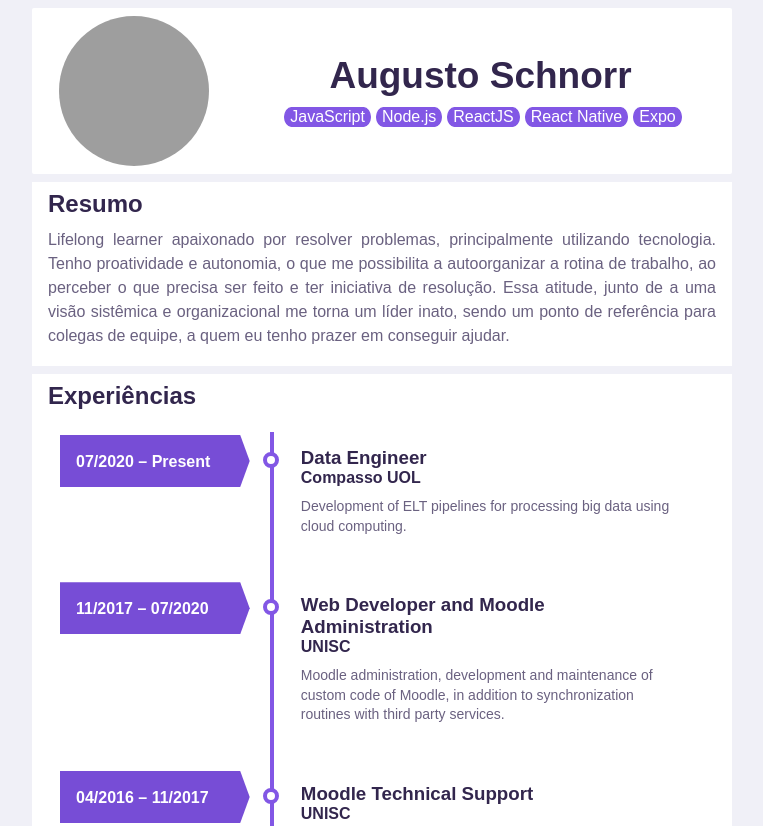
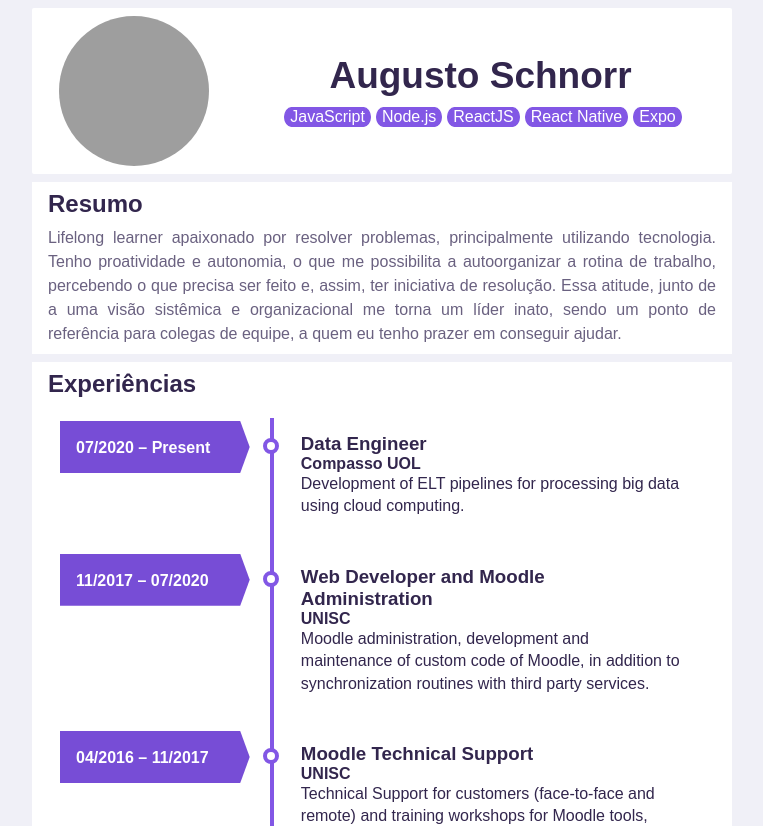
Before and after one commit to Alcsaw/resume-web, a React (Create React App) app: page / in a window 1280 px wide. Shown: the top 826 px of the page, without its empty margins (258-1021 px from the left). Built offline with nearby package versions, Linux system fonts and the light colour scheme; grey boxes are pictures that could not be loaded.

Commit message:
Margin adjustments; CSS cleaning; typo correction in Description

```diff
--- a/src/components/Box/styles.css
+++ b/src/components/Box/styles.css
@@ -11,4 +11,5 @@
 .box strong {
   font-size: 2.4rem;
   color: var(--color-text-title);
+  margin-bottom: 0.8rem;
 }
--- a/src/components/Description/index.tsx
+++ b/src/components/Description/index.tsx
@@ -6,7 +6,7 @@ import './styles.css';
 const Description: React.FC = () => {
 
   const description_ptbr = `Lifelong learner apaixonado por resolver problemas, principalmente utilizando tecnologia.
-  Tenho proatividade e autonomia, o que me possibilita a autoorganizar a rotina de trabalho, ao perceber o que precisa ser feito e ter iniciativa de resolução.
+  Tenho proatividade e autonomia, o que me possibilita a autoorganizar a rotina de trabalho, percebendo o que precisa ser feito e, assim, ter iniciativa de resolução.
   Essa atitude, junto de a uma visão sistêmica e organizacional me torna um líder inato, sendo um ponto de referência para colegas de equipe, a quem eu tenho prazer em conseguir ajudar.`
 
   const description = `Lifelong learner passionate about solving problems, mainly using technology.
--- a/src/components/Description/styles.css
+++ b/src/components/Description/styles.css
@@ -1,25 +1,6 @@
-.description {
-  display: flex;
-  flex-direction: column;
-  padding: 0.8rem 1.6rem;
-  background-color: var(--color-box-base);
-}
-
-.description strong {
-  font-size: 2.4rem;
-  color: var(--color-text-title);
-}
-
 .description-text {
   font-size: 1.6rem;
   line-height: 2.4rem;
   text-align: justify;
   align-self: center;
 }
-
-p {
-  color: var(--color-text-base);
-  font-size: 14px;
-  line-height: 20px;
-  margin: 10px 0;
-}
--- a/src/components/Timeline/styles.css
+++ b/src/components/Timeline/styles.css
@@ -8,7 +8,7 @@
   padding: 15px 0 0  0;
   position: relative;
   /* box-shadow: 0.5rem 0.5rem 2rem 0 rgba(0, 0, 0, 0.2); */
-  margin: 1rem auto;
+
   color: var(--color-primary);
 }
 .timeline:before {
```
